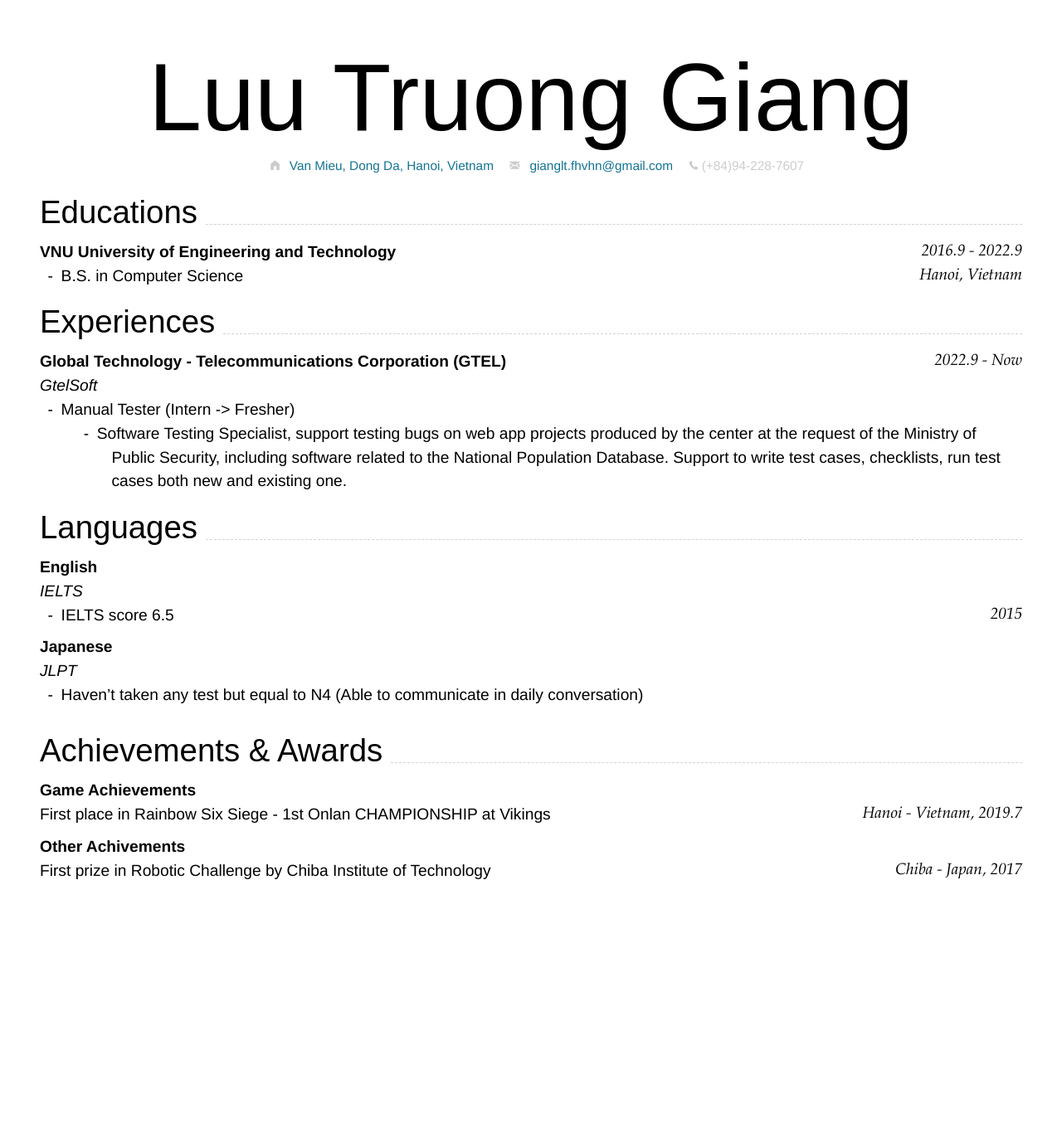
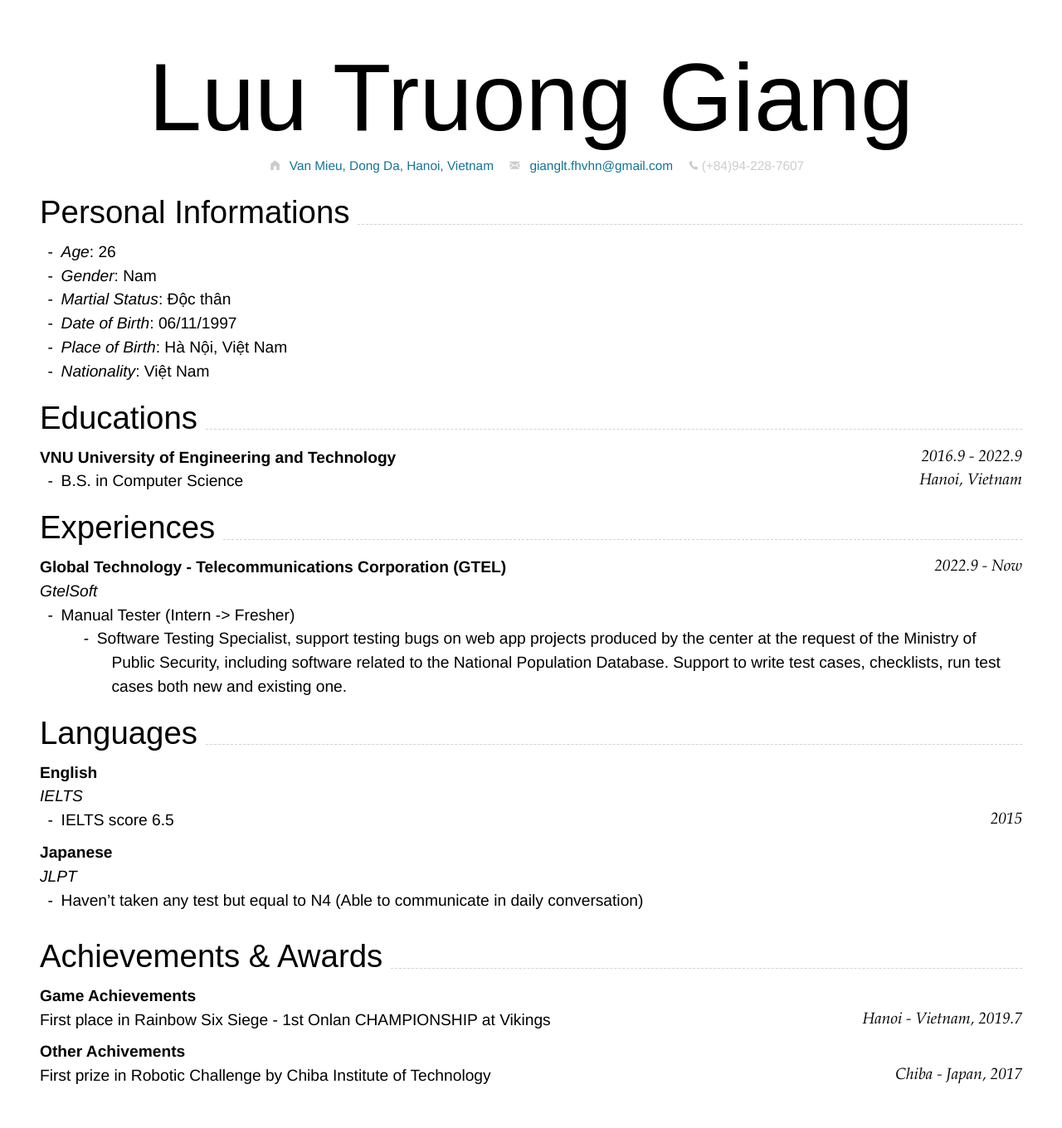
Before and after one commit to LTGiangEden/CV_EN_LTG, a Jekyll site: the page built from index.md, in a window 1280 px wide. Shown: the whole page at 83% size. Built offline with Jekyll 4.4.1, drawn with Linux system fonts in a browser that asks for light colours; nearby versions of some CDN libraries; before the commit the page ends 1112 px from its top, so only the background shows below that.

Commit message:
Update index.md

```diff
--- a/index.md
+++ b/index.md
@@ -20,6 +20,14 @@ Supported arguments:
 -->
 
 {% include cv-contact.html %}
+
+## Personal Informations
+- _Age_: 26<br>
+- _Gender_: Nam<br>
+- _Martial Status_: Độc thân<br>
+- _Date of Birth_: 06/11/1997<br>
+- _Place of Birth_: Hà Nội, Việt Nam<br>
+- _Nationality_: Việt Nam <br>
 
 ## Educations
 
```
